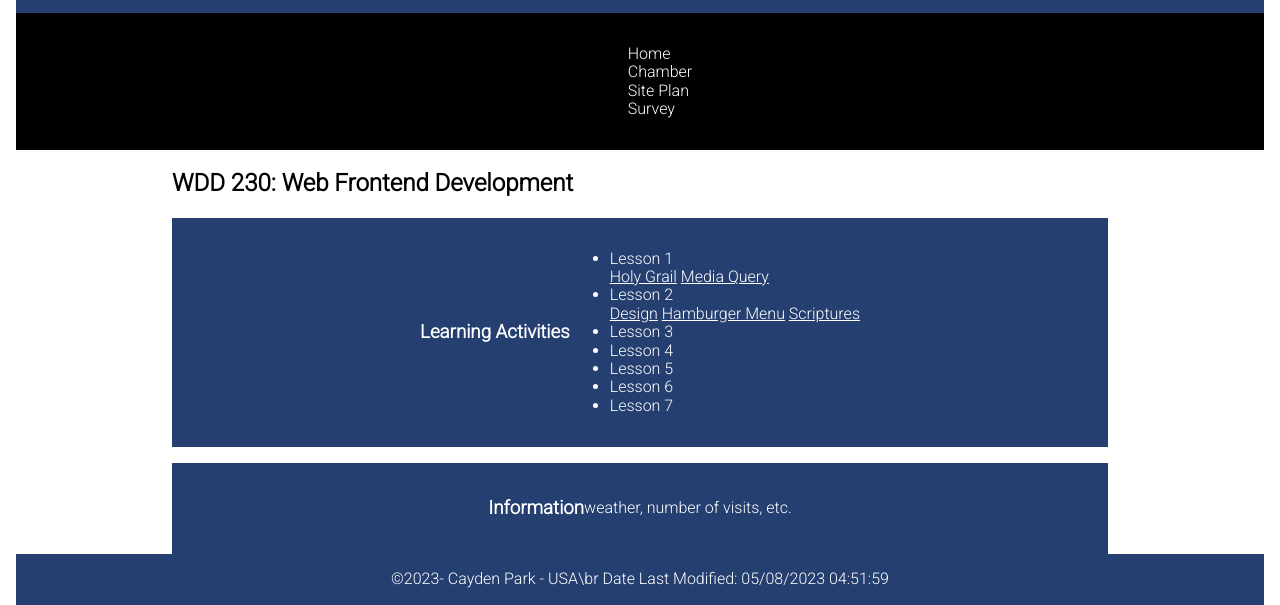
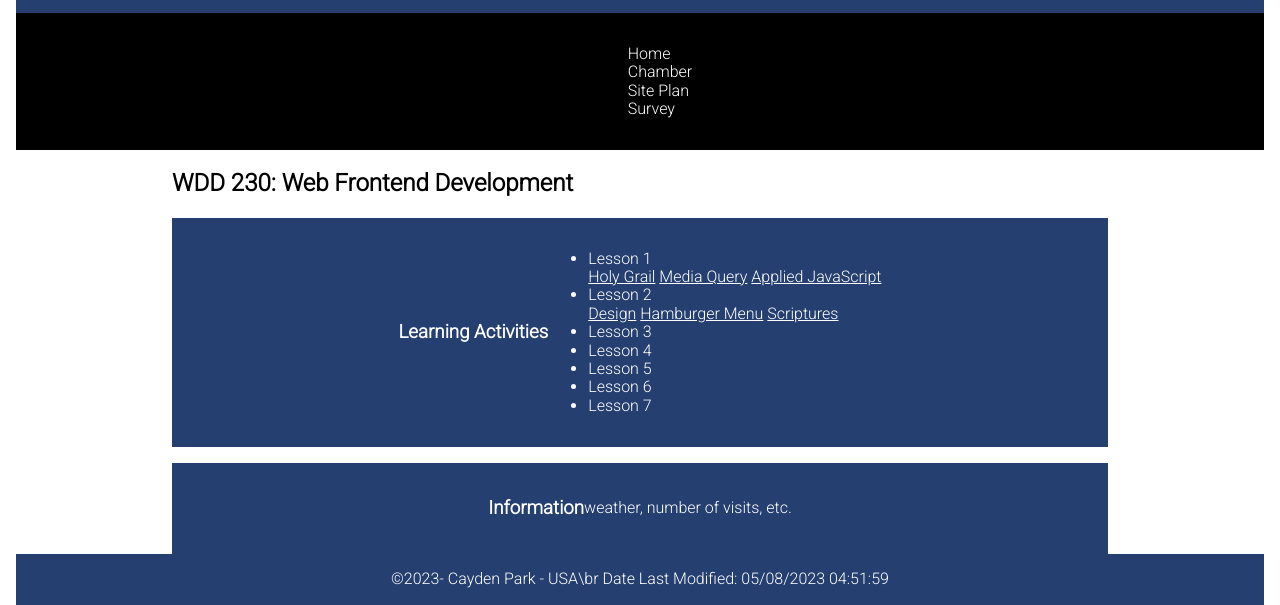
Before and after one commit to caydenpark/wdd230, a plain HTML site: page index.html in a window 1280 px wide. Shown: the part 258-863 px from the top of the page. Drawn offline with Linux system fonts and the light colour scheme.

```diff
--- a/index.html
+++ b/index.html
@@ -47,6 +47,7 @@
             <li>Lesson 1</li>
             <a class="activity_links" href="lesson01/holygrail.html">Holy Grail</a>
             <a class="activity_links" href="lesson01/media-query.html">Media Query</a>
+            <a class="activity_links" href="https://codepen.io/caydenpark/pen/zYmoWXe">Applied JavaScript</a>
             <li>Lesson 2</li>
             <a class="activity_links" href="lesson02/design.html">Design</a>
             <a class="activity_links" href="https://codepen.io/caydenpark/pen/xxyYpJV">Hamburger Menu</a>
```
Also changed, not shown: favicon.ico.
